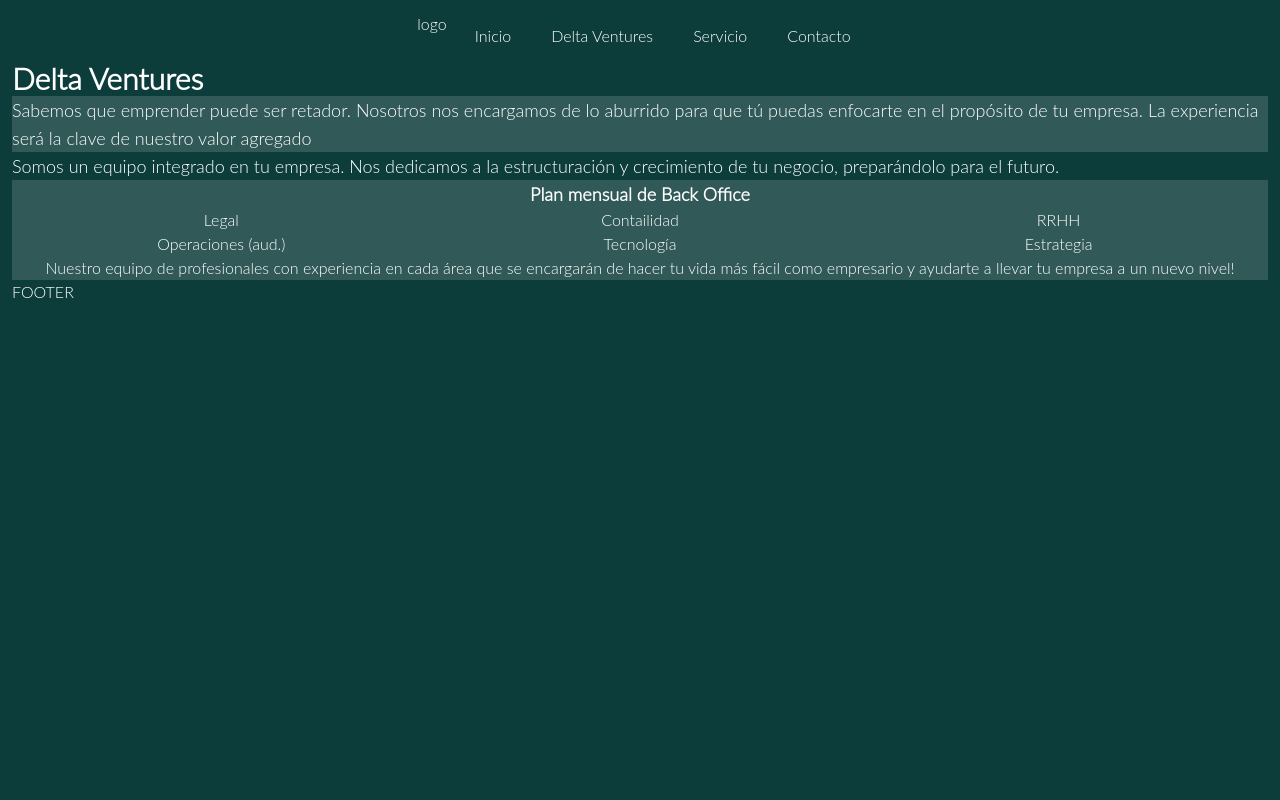
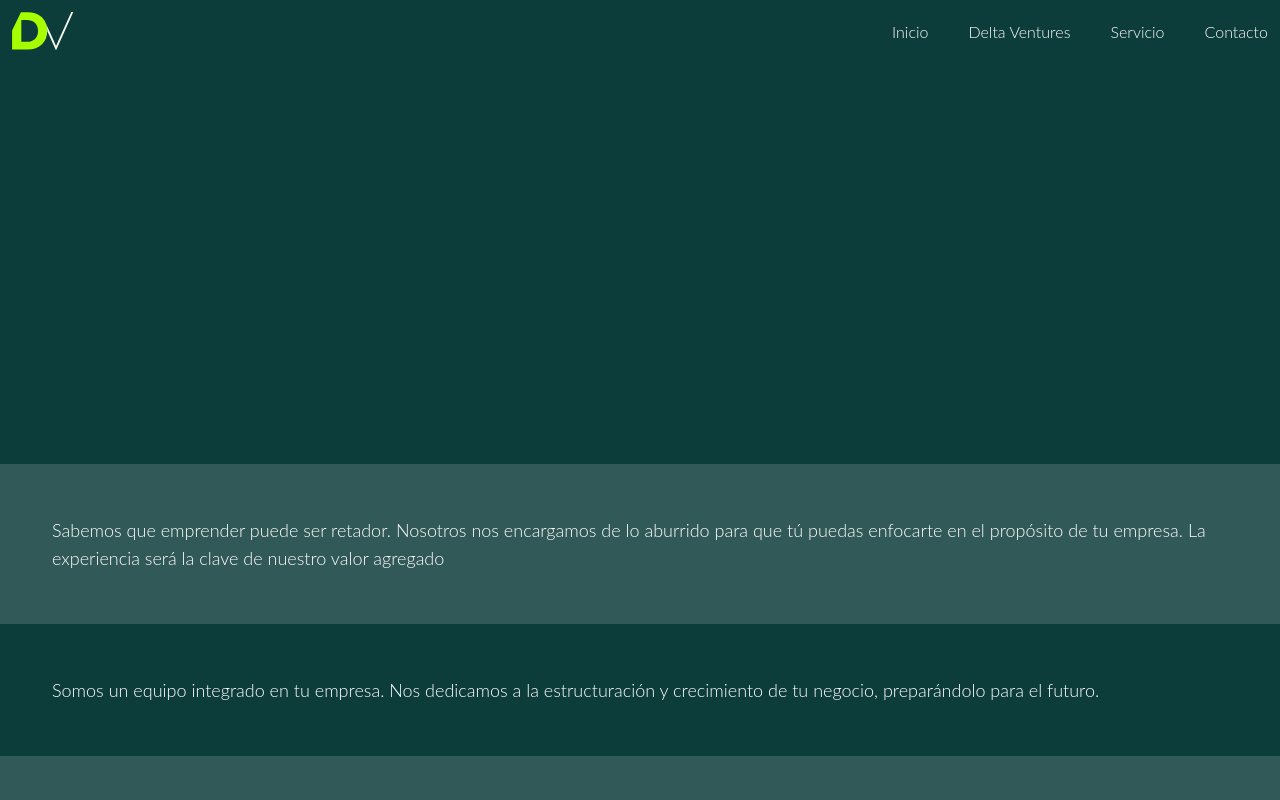
Before and after one commit to vahpdev/deltaventures, a website: page index.html in a window 1280 px wide. Shown: the top 800 px of the page. Drawn offline with nearby package versions, Linux system fonts and the light colour scheme.

Commit message:
Cambios en css y agregados logos

```diff
--- a/index.html
+++ b/index.html
@@ -10,14 +10,18 @@
         --color-green-main: oklch(0.3284 0.0497 190.94);
         --color-light-green: oklch(0.8285 0.0111 204.11 / 20%);
         --color-lime: oklch(0.8989 0.216874 121.5085);
+        --color-orange: oklch(0.683 0.2091 36.11)
           }
     </style>
     <title>Delta Ventures</title>
   </head>
-  <body class="font-lato text-white m-3 bg-green-main">
-    <div id="inicio" class="">
-      <div class="flex flex-row gap-x-4 place-content-center">
-        <div> logo </div>
+  <body class="font-lato text-white bg-green-main">
+    <div id="inicio" class="w-screen" >
+      <div class="flex flex-row p-3 static items-center">
+        <div class="basis-1/20">
+          <img src="/assets/dv-green-white-logo.svg" alt="Delta Ventures logo">
+        </div>
+        <div class="basis-19/20 absolute right-0">
           <nav id="menu" class="flex flex-row gap-x-4">
             <a href="why" class="bg-green-main p-3 hover:bg-light-green hover:underline">Inicio</a>
             <a class="bg-green-main p-3 hover:bg-light-green hover:underline">Delta Ventures</a>
@@ -25,31 +29,39 @@
             <a class="bg-green-main p-3 hover:bg-light-green hover:underline">Contacto</a>
           </nav>
         </div>
-      <h1 class="text-3xl font-bold">Delta Ventures</h1>
       </div>
-    <div id="why" class="bg-light-green">
-      <p class="text-lg">
+      <div class="box-border p-50">
+        <img src="assets/deltaventures-green-white.svg" alt="Delta Ventures" class="hidden">
+      </div>
+    </div>
+    <div id="why" class="bg-light-green p-10">
+      <p class="text-lg m-3">
         Sabemos que emprender puede ser retador. Nosotros nos encargamos de lo
         aburrido para que tú puedas enfocarte en el propósito de tu empresa. La
-        experiencia será la clave de nuestro valor agregado
+        experiencia será la clave de nuestro valor agregado
       </p>
     </div>
-    <div id="how">
-      <p class="text-lg">
+    <div id="how" class="p-10">
+      <p class="text-lg m-3">
         Somos un equipo integrado en tu empresa. Nos dedicamos a la estructuración
-        y crecimiento de tu negocio, preparándolo para el futuro.
+        y crecimiento de tu negocio, preparándolo para el futuro.
     </div>
-    <div id="what" class="bg-light-green">
-      <h2 class="text-lg font-bold text-center">Plan mensual de Back Office</h2>
-      <ul class="grid grid-cols-2 sm:grid-cols-3 place-items-center">
-        <li>Legal</li>
-        <li>Contailidad</li>
-        <li>RRHH</li>
-        <li>Operaciones (aud.)</li>
-        <li>Tecnología</li>
-        <li>Estrategia</li>
+    <div id="what" class="bg-light-green p-10">
+      <div class="m-3">
+        <p class="text-lg font-bold text-center">Plan mensual de Back Office</p>
+        <ul class="grid grid-cols-2 sm:grid-cols-3 gap-4 place-items-center">
+          <li class="bg-green-main box-border size-70 p-10  rounded-xl text-2xl">Legal</li>
+          <li class="bg-green-main p-30 rounded-xl text-2xl">Contailidad</li>
+          <li class="bg-green-main p-30 rounded-xl text-2xl">RRHH</li>
+          <li class="bg-green-main p-30
+           rounded-xl text-2xl">Operaciones (aud.)</li>
+          <li class="bg-green-main p-30 rounded-xl text-2xl">Tecnología</li>
+          <li class="bg-green-main p-30 rounded-xl text-2xl">Estrategia</li>
         </ul>
-      <p class="text-center">Nuestro equipo de profesionales con experiencia en cada área que se encargarán de hacer tu vida más fácil como empresario y ayudarte a llevar tu empresa a un nuevo nivel!</p>
+        <p class="text-center">
+          Nuestro equipo de profesionales con experiencia en cada área que se encargarán de hacer tu vida más fácil como empresario y ayudarte a llevar tu empresa a un nuevo nivel!
+        </p>
+      </div>
     </div>
     <div>FOOTER</div>
   </body>
```
Also changed, not shown: assets/Logos 600px digital-13.svg (added), assets/Logos 600px digital-15.svg (added), assets/Logos 600px digital-19.svg (added), assets/Logos 600px digital_DV-LP-negro .svg (added), assets/Logos 600px digital_DV-LS-verde y blanco .svg (added), assets/deltaventures-green-white.svg (added), assets/dv-green-white-logo.svg (added). Lines whose indentation alone changed are shown as unchanged.
